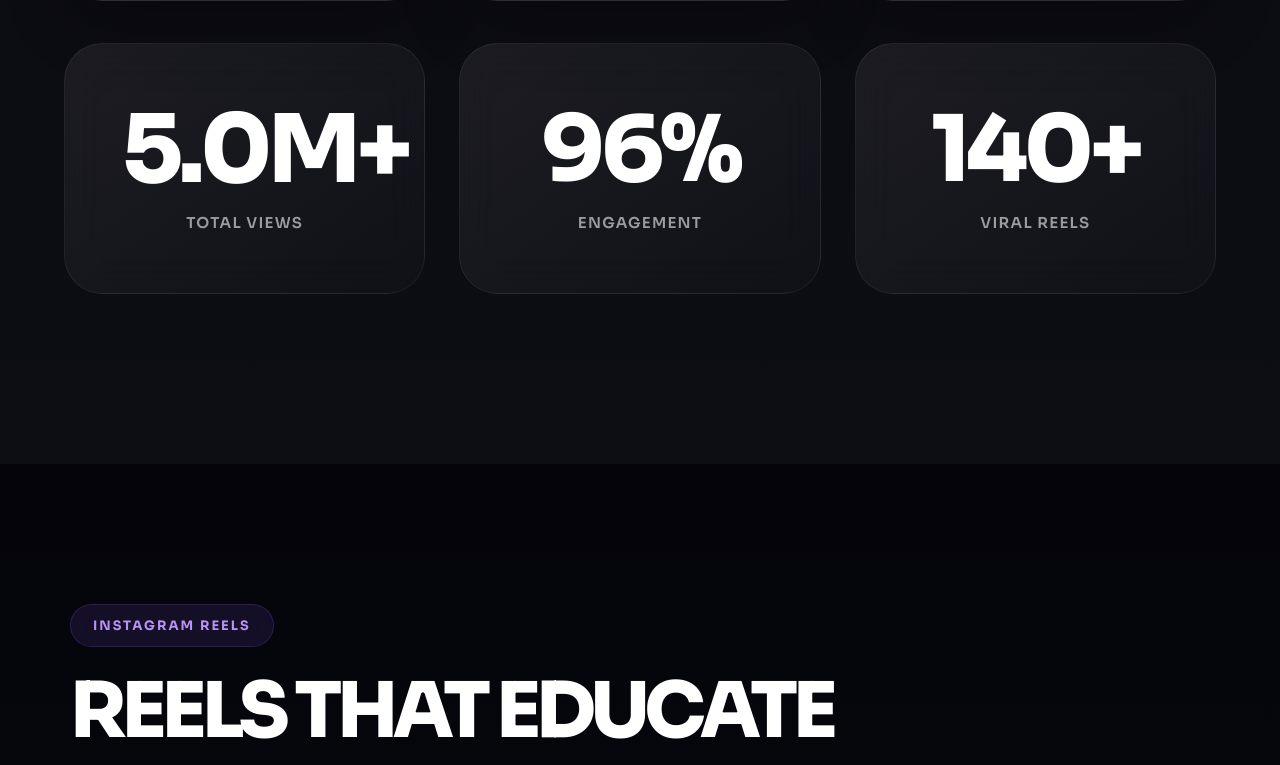
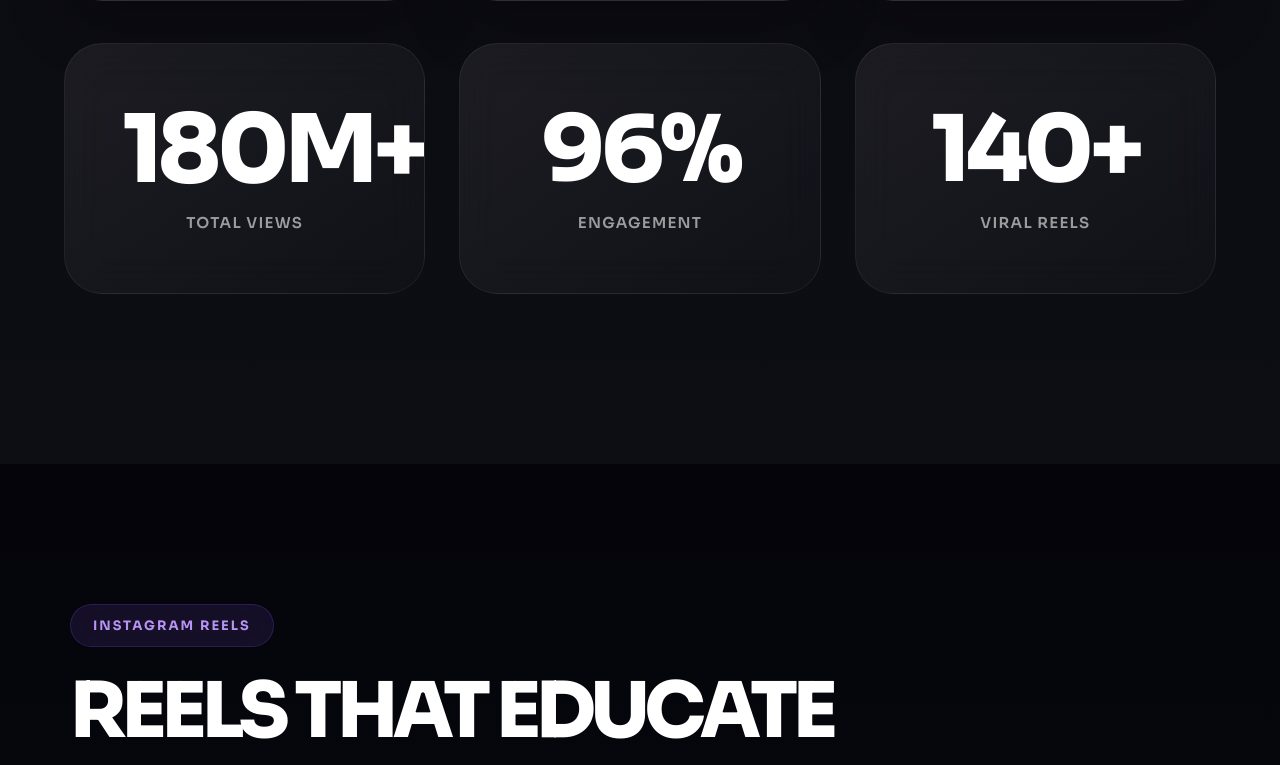
Before and after one commit to TanayTrivedi2003/thekushwahasir-, a React (Vite) app: page / in a window 1280 px wide. Shown: the part 1975-2740 px from the top of the page. Built offline with nearby package versions, Linux system fonts and the light colour scheme.

Commit message:
Update SocialSection.jsx

```diff
--- a/src/components/SocialSection.jsx
+++ b/src/components/SocialSection.jsx
@@ -1,3 +1,194 @@
+// import { useEffect, useState } from "react";
+
+// import {
+//   FaInstagram,
+//   FaYoutube,
+//   FaFacebookF
+// } from "react-icons/fa";
+
+// export default function SocialSection() {
+
+//   /* TOTAL VIEWS */
+
+//  const [views, setViews] = useState(180000000);
+
+//   /* LIVE TOTAL VIEW COUNTER */
+
+//   useEffect(() => {
+
+//     const interval = setInterval(() => {
+
+//       setViews(prev => {
+
+//       if (prev >= 180000000) {
+//   return 180000000;
+// }
+
+//         return prev + Math.floor(Math.random() * 50000);
+
+//       });
+
+//     }, 10);
+
+//     return () => clearInterval(interval);
+
+//   }, []);
+
+//   /* FORMAT TOTAL VIEWS */
+
+//   const formatViews = (num) => {
+
+//     if(num >= 1000000000){
+
+//       return (
+//         (num / 1000000000)
+//         .toFixed(1)
+//         + "B+"
+//       );
+//     }
+
+//     if(num >= 1000000){
+
+//       return (
+//         (num / 1000000)
+//         .toFixed(1)
+//         + "M+"
+//       );
+//     }
+
+//     if(num >= 1000){
+
+//       return (
+//         (num / 1000)
+//         .toFixed(1)
+//         + "K+"
+//       );
+//     }
+
+//     return num;
+//   };
+
+//   return (
+
+//     <section className="social-section" id="social">
+
+//       <div className="section-top">
+
+//         <span className="section-label">
+//           Social Presence
+//         </span>
+
+//         <h2 className="section-title">
+//           Dominating Every Platform
+//         </h2>
+
+//       </div>
+
+//       {/* SOCIAL GRID */}
+
+//       <div className="social-grid">
+
+//         {/* INSTAGRAM */}
+
+//         <div className="social-card">
+
+//           <div className="social-icon instagram">
+//             <FaInstagram />
+//           </div>
+
+//           <h3>Instagram</h3>
+
+//           <p>@thekushwahasir</p>
+
+//           <div className="social-number">
+//             596<small>K</small>
+//           </div>
+
+//           <span>Followers</span>
+
+//         </div>
+
+//         {/* YOUTUBE */}
+
+//         <div className="social-card">
+
+//           <div className="social-icon youtube">
+//             <FaYoutube />
+//           </div>
+
+//           <h3>YouTube</h3>
+
+//           <p>The Kushwaha Sir</p>
+
+//           <div className="social-number">
+//             98.7<small>K</small>
+//           </div>
+
+//           <span>Subscribers</span>
+
+//         </div>
+
+//         {/* FACEBOOK */}
+
+//         <div className="social-card">
+
+//           <div className="social-icon facebook">
+//             <FaFacebookF />
+//           </div>
+
+//           <h3>Facebook</h3>
+
+//           <p>thekushwahasir1</p>
+
+//           <div className="social-number">
+//             39<small>K</small>
+//           </div>
+
+//           <span>Followers</span>
+
+//         </div>
+
+//       </div>
+
+//       {/* BIG STATS */}
+
+//       <div className="mega-stats">
+
+//         <div className="mega-card">
+
+//           <h4 className="live-counter">
+//             {formatViews(views)}
+//           </h4>
+
+//           <span>Total Views</span>
+
+//         </div>
+
+//         <div className="mega-card">
+
+//           <h4>96%</h4>
+
+//           <span>Engagement</span>
+
+//         </div>
+
+//         <div className="mega-card">
+
+//           <h4>140+</h4>
+
+//           <span>Viral Reels</span>
+
+
+//         </div>
+
+//       </div>
+
+//     </section>
+//   );
+// }
+
+
+
 import { useEffect, useState } from "react";
 
 import {
@@ -20,15 +211,19 @@ export default function SocialSection() {
 
       setViews(prev => {
 
-        if(prev >=  5000000){
-          return 5000000;
+        if (prev >= 180000000) {
+          clearInterval(interval);
+          return 180000000;
         }
 
-        return prev + Math.floor(Math.random() * 50000);
+        return Math.min(
+          prev + Math.floor(Math.random() * 2000000),
+          180000000
+        );
 
       });
 
-    }, 10);
+    }, 30);
 
     return () => clearInterval(interval);
 
@@ -38,31 +233,16 @@ export default function SocialSection() {
 
   const formatViews = (num) => {
 
-    if(num >= 1000000000){
-
-      return (
-        (num / 1000000000)
-        .toFixed(1)
-        + "B+"
-      );
+    if (num >= 1000000000) {
+      return (num / 1000000000).toFixed(1) + "B+";
     }
 
-    if(num >= 1000000){
-
-      return (
-        (num / 1000000)
-        .toFixed(1)
-        + "M+"
-      );
+    if (num >= 1000000) {
+      return (num / 1000000).toFixed(0) + "M+";
     }
 
-    if(num >= 1000){
-
-      return (
-        (num / 1000)
-        .toFixed(1)
-        + "K+"
-      );
+    if (num >= 1000) {
+      return (num / 1000).toFixed(1) + "K+";
     }
 
     return num;
```
